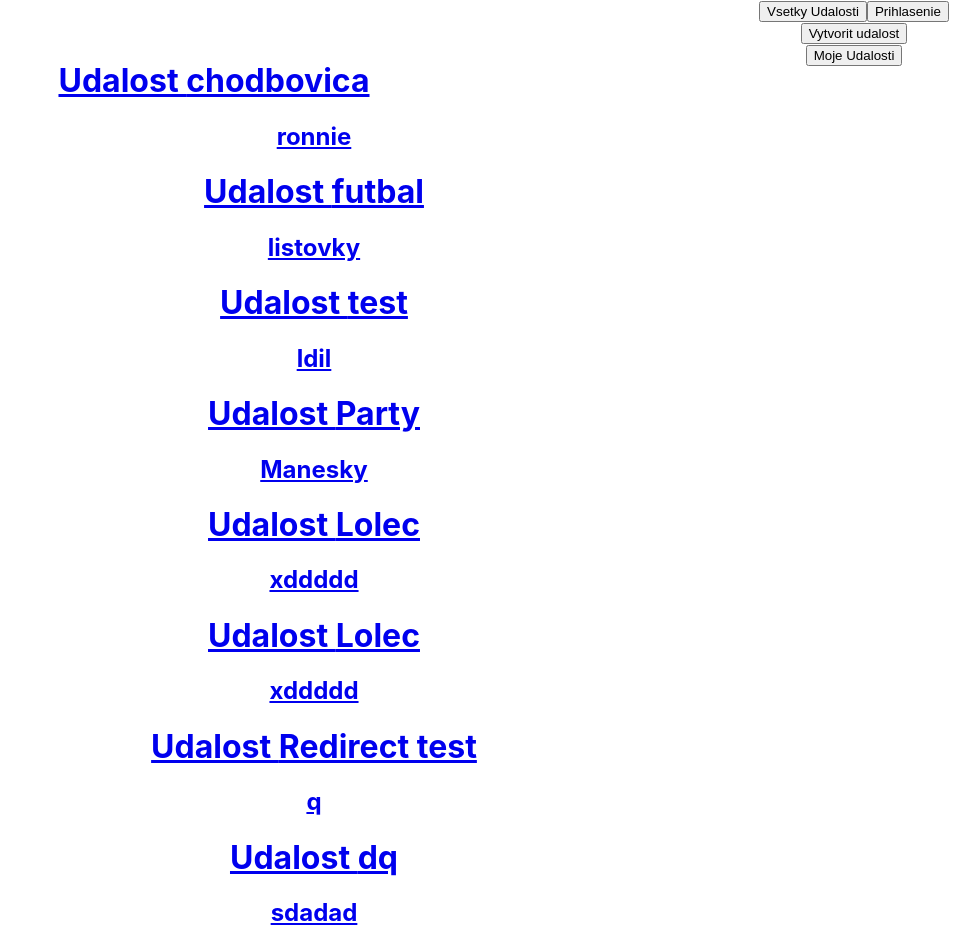
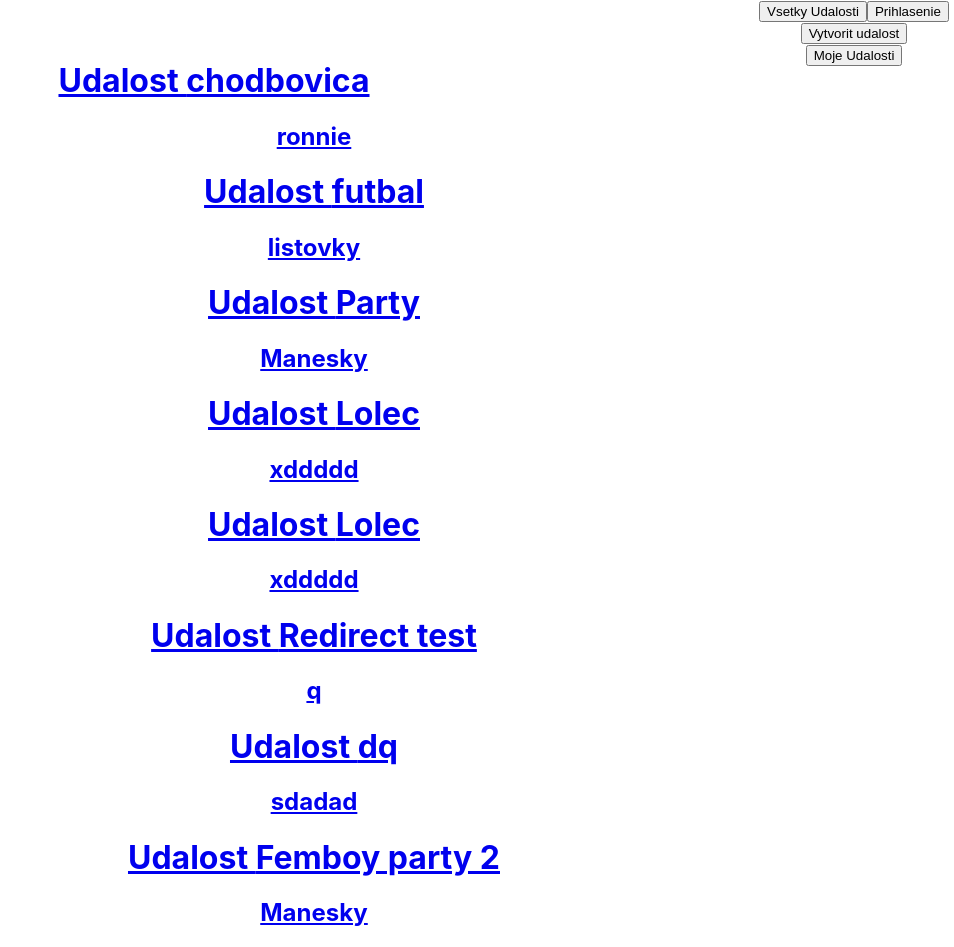
Before and after one commit to RatsAreNice/ITU-2023, a React (Create React App) app in the folder src/: page / in a window 1280 px wide. Shown: the whole page, without its empty margins (326-1280 px from the left). Built offline with nearby package versions, Linux system fonts and the light colour scheme; no server answers; data requests are answered from the project's data file.

Commit message:
upravit/vymazat udalost

```diff
--- a/src/db.json
+++ b/src/db.json
@@ -23,18 +23,6 @@
       "max_people": "13",
       "description": "Popis udalosti futbal",
       "creator": "ronniemcnutt@gmail.com"
-    },
-    {
-      "id": "3",
-      "event_name": "test",
-      "location": "ldil",
-      "start_date": "01-01-2023",
-      "end_date": "01-01-2023",
-      "start_time": "13-00",
-      "end_time": "15-00",
-      "max_people": "13",
-      "description": "Popis udalosti test",
-      "creator": "olivernemcek7@gmail.com"
     },
     {
       "event_name": "Party",
@@ -95,6 +83,18 @@
       "end_time": "00:00",
       "creator": "ronniemcnutt@gmail.com",
       "id": "ckOuezc"
+    },
+    {
+      "event_name": "Femboy party 2",
+      "description": "femboy party na maneskach",
+      "location": "Manesky",
+      "max_people": "17",
+      "start_date": "2023-12-16",
+      "start_time": "17:00",
+      "end_date": "2023-12-16",
+      "end_time": "20:00",
+      "creator": "olivernemcek7@gmail.com",
+      "id": "wWqNC9u"
     }
   ]
 }
--- a/src/src/App.js
+++ b/src/src/App.js
@@ -12,6 +12,7 @@ import MojeUdalosti from './MojeUdalosti';
 import AuthDetails from './components/auth/AuthDetails';
 import { useState, useEffect } from 'react';
 import { onAuthStateChanged } from "firebase/auth";
+import UpravitUdalost from './UpravitUdalost';
 
 function App() {
   // Your web app's Firebase configuration
@@ -62,8 +63,9 @@ function App() {
               <Route exact path='/moje' element={< MojeUdalosti AuthUser={AuthUser} />}></Route>
               <Route exact path='/profile' element={< Login AuthUser={AuthUser} />}></Route>
               <Route exact path='/vytvorit' element={< VytvoritUdalost AuthUser={AuthUser} />}></Route>
-              <Route path="/udalost/:id" element={< DetailUdalosti />}></Route>
+              <Route path="/udalost/:id" element={< DetailUdalosti AuthUser={AuthUser} />}></Route>
               <Route exact path="/register" element={< SignUp />}></Route>
+              <Route path="/udalost/:id/upravit" element={< UpravitUdalost AuthUser={AuthUser} />}></Route>
             </Routes>
       </div>
     </div>
--- a/src/src/DetailUdalosti.js
+++ b/src/src/DetailUdalosti.js
@@ -1,9 +1,20 @@
 import { useParams } from "react-router-dom";
 import useFetch from "./useFetch";
+import { useNavigate } from 'react-router-dom'
+import { Link } from "react-router-dom";
 
-const DetailUdalosti = () => {
+const DetailUdalosti = ( {AuthUser} ) => {
     const { id } = useParams()
     const { data, isPending, Error} = useFetch('http://localhost:8000/udalost/' + id)
+    const navigate = useNavigate();
+
+    const handleClick = () => {
+        fetch('http://localhost:8000/udalost/' + id, {
+            method: "DELETE"
+        }).then(() => {
+            navigate('/')
+        })
+    }
 
     return (
         <div className="home">
@@ -17,8 +28,9 @@ const DetailUdalosti = () => {
             <p>Koniec : { data.end_date } o { data.end_time }</p>
             <p>Kapacita : { data.max_people } </p>
             <p>Popis : { data.description } </p>
+            { AuthUser.email === data.creator ? (<div><button onClick={handleClick}>Odstranit udalost</button>
+            <Link to={`/udalost/${id}/upravit`}><button>Upravit udalost</button></Link></div>) : <></>}
         </div>
-
         }
       </div>
     );
--- /dev/null
+++ b/src/src/UpravitUdalost.js
@@ -0,0 +1,143 @@
+import { useState } from "react";
+import { useNavigate, useParams } from 'react-router-dom'
+import useFetch from "./useFetch";
+import { useEffect } from "react";
+
+const UpravitUdalost = ( { AuthUser } ) => {
+    const { id } = useParams();
+
+  const [event_name, setEvent_name] = useState("")
+  const [description, setDescription] = useState("")
+  const [location, setLocation] = useState("")
+  const [max_people, setMax_people] = useState("")
+  const [start_date, setStart_date] = useState("")
+  const [end_date, setEnd_date] = useState("")
+  const [start_time, setStart_time] = useState("")
+  const [end_time, setEnd_time] = useState("")
+  const [isLoading, setIsLoading] = useState(false)
+  const navigate = useNavigate();
+
+    //fetch
+    const [data, setData] = useState(null);
+    const [isPending, setIsPending] = useState(true);
+    const [error, setError] = useState(null);
+
+    useEffect(() => {
+
+        fetch('http://localhost:8000/udalost/' + id)
+        .then(res => {
+        if (!res.ok) { // error coming back from server
+            throw Error('could not fetch the data for that resource');
+        }
+        return res.json();
+        })
+        .then(data => {
+        setIsPending(false);
+        setData(data);
+        setEvent_name(data.event_name);
+        setDescription(data.description);
+        setLocation(data.location);
+        setMax_people(data.max_people)
+        setStart_date(data.start_date);
+        setStart_time(data.start_time);
+        setEnd_date(data.end_date);
+        setEnd_time(data.end_time);
+        setError(null);
+        })
+        .catch(err => {
+        // auto catches network / connection error
+        setIsPending(false);
+        setError(err.message);
+        })
+    }, [])
+    //fetcg
+
+  const handleSubmit = (e) => {
+    e.preventDefault();
+    const creator = AuthUser.email;
+    const udalost = { event_name, description, location, max_people, start_date, start_time, end_date, end_time, creator, id}
+
+    setIsLoading(true);
+
+    fetch('http://localhost:8000/udalost/' + id, {
+      method: 'PUT',
+      headers: { "Content-Type" : "application/json" },
+      body: JSON.stringify(udalost)
+    }).then(() => {
+      setIsLoading(false)
+      navigate('/udalost/' + id)
+    })
+  }
+
+  if(data != null){
+    if (AuthUser == null || AuthUser.email !== data.creator ){
+        return (
+          <h1>Na modifikaciu tejto udalosti nemate pravo</h1>
+        );
+      }
+  }
+
+
+  return (
+    <div className="create">
+    { Error && <div>{ Error }</div> }
+    { isPending && <div>Loading...</div> }
+    { data &&
+    <div>
+    <h2>Upravit udalost</h2>
+    <form onSubmit={handleSubmit}>
+      <label> Nazov: </label>
+      <input
+        type="text"
+        required
+        value={ event_name }
+        onChange={(e) => setEvent_name(e.target.value)}
+      ></input>
+
+      <label> Popis: </label>
+      <textarea
+        required
+        value={ description }
+        onChange={(e) => setDescription(e.target.value)}
+      ></textarea>
+
+      <label> Lokacia: </label>
+      <input
+        type="text"
+        required
+        value={ location }
+        onChange={(e) => setLocation(e.target.value)}
+      ></input>
+
+    <label> Kapacita: </label>
+    <input
+      type="number"
+      required
+      value={ max_people }
+      onChange={(e) => setMax_people(e.target.value)}
+    ></input>
+
+    <label> Datum zaciatku: </label>
+    <input type="date" min="2023-01-01" max="2030-12-31" value={ start_date } onChange={(e) => setStart_date(e.target.value)}/>
+
+    <label> Cas zaciatku: </label>
+    <input type="time" min="00:00" max="23:59" required value={ start_time } onChange={(e) => setStart_time(e.target.value)}/>
+
+    <label> Datum Konca: </label>
+    <input type="date" min="2023-01-01" max="2030-12-31" value={ end_date } onChange={(e) => setEnd_date(e.target.value)}/>
+
+    <label> Cas Konca: </label>
+    <input type="time" min="00:00" max="23:59" required value={ end_time } onChange={(e) => setEnd_time(e.target.value)}/>
+
+    { !isLoading && <button> Upravit </button>}
+    { isLoading && <button disabled> Pridavam... </button>}
+
+    </form>
+    </div>
+    }
+    </div>
+   );
+
+}
+
+export default UpravitUdalost;
```
